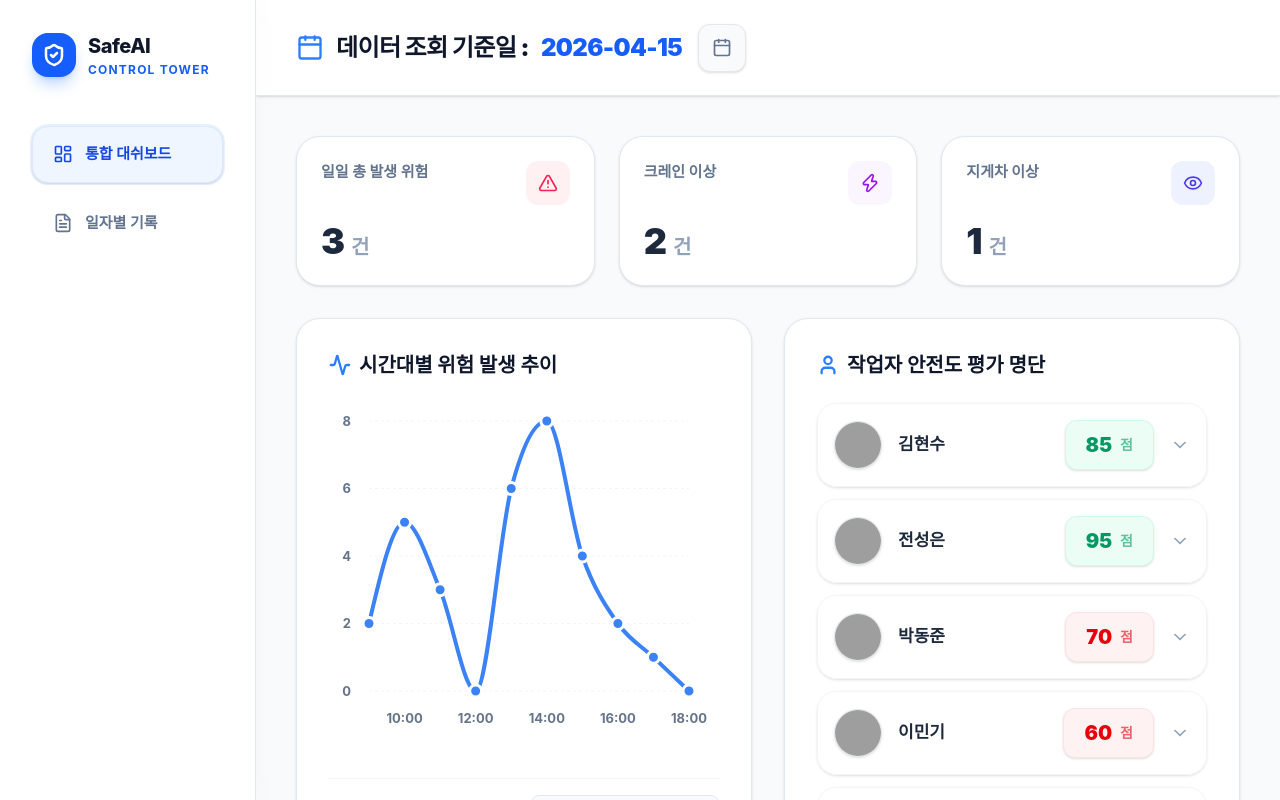
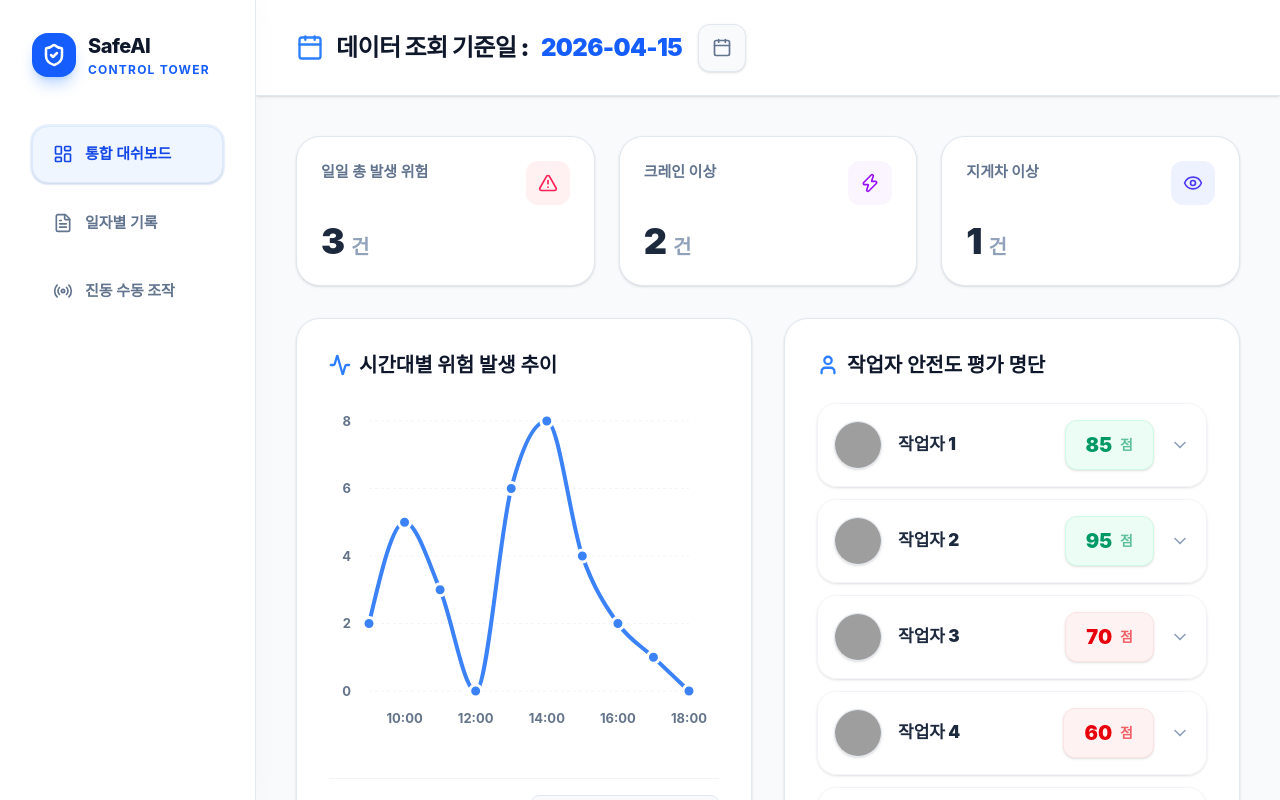
Before and after one commit to chaan32/RPS, a React (Vite) app in the folder frontend/: page / in a window 1280 px wide. Built offline with nearby package versions, Linux system fonts and the light colour scheme; grey boxes are pictures that could not be loaded.

Commit message:
faet:webpage_sam3

```diff
--- a/frontend/src/components/DailyAdminDashboard.tsx
+++ b/frontend/src/components/DailyAdminDashboard.tsx
@@ -34,15 +34,15 @@ const lineChartData = [
 ];
 
 const initialProfiles = [
-  { id: 1, name: "김현수", score: 85, violations: ["크레인 드롭존 침범 1회", "지게차 접근 경고 1회"] },
-  { id: 2, name: "전성은", score: 95, violations: ["지게차 사각지대 진입 1회"] },
-  { id: 3, name: "박동준", score: 70, violations: ["크레인 파단음 구역 이탈 지연 1회", "사각지대 진입 2회"] },
-  { id: 4, name: "이민기", score: 60, violations: ["크레인 작업 반경 내 보행 2회", "교차로 지게차 충돌 경보 1회"] },
-  { id: 5, name: "최수정", score: 100, violations: [] }
+  { id: 1, name: "작업자 1", score: 85, violations: ["크레인 드롭존 침범 1회", "지게차 접근 경고 1회"] },
+  { id: 2, name: "작업자 2", score: 95, violations: ["지게차 사각지대 진입 1회"] },
+  { id: 3, name: "작업자 3", score: 70, violations: ["크레인 파단음 구역 이탈 지연 1회", "사각지대 진입 2회"] },
+  { id: 4, name: "작업자 4", score: 60, violations: ["크레인 작업 반경 내 보행 2회", "교차로 지게차 충돌 경보 1회"] },
+  { id: 5, name: "작업자 5", score: 100, violations: [] }
 ];
 
 export default function DailyAdminDashboard() {
-  const [activeTab, setActiveTab] = useState<'dashboard' | 'records'>('dashboard');
+  const [activeTab, setActiveTab] = useState<'dashboard' | 'records' | 'vibration'>('dashboard');
 
   // === 전역(Global) 상태 및 헤더(Top Panel) 연동 ===
   const [selectedDate, setSelectedDate] = useState(new Date().toISOString().slice(0, 10));
@@ -60,6 +60,11 @@ export default function DailyAdminDashboard() {
   // 아코디언 토글 함수
   const toggleAccordion = (id: number) => {
     setExpandedProfileId(prevId => (prevId === id ? null : id));
+  };
+
+  // 진동 수동 조작 기능 (Mock API 연결용)
+  const handleVibration = (makerId: string, direction: string) => {
+    console.log(`[${makerId}] '${direction}' 진동 신호 전송`);
   };
 
   // PDF 출력 기능 연동
@@ -116,6 +121,15 @@ export default function DailyAdminDashboard() {
                 }`}
             >
               <FileText size={20} /> 일자별 기록
+            </button>
+            <button
+              onClick={() => setActiveTab('vibration')}
+              className={`w-full flex items-center gap-3 px-5 py-4 rounded-2xl text-[15px] font-bold transition-all duration-200 ${activeTab === 'vibration'
+                  ? 'bg-purple-50 text-purple-700 shadow-sm border border-purple-100 ring-2 ring-purple-500/10'
+                  : 'text-slate-500 hover:bg-slate-50 hover:text-slate-900 border border-transparent'
+                }`}
+            >
+              <Radio size={20} /> 진동 수동 조작
             </button>
           </nav>
         </div>
@@ -350,6 +364,57 @@ export default function DailyAdminDashboard() {
             </div>
           )}
 
+          {/* =====================================================
+              페이지 3: 진동 수동 조작 뷰
+              ===================================================== */}
+          {activeTab === 'vibration' && (
+            <div className="max-w-[1400px] mx-auto flex flex-col animate-in fade-in duration-500 mb-10">
+              <div className="bg-white rounded-[2rem] p-10 border border-slate-200 shadow-sm flex flex-col">
+                <div className="mb-8 pb-6 border-b border-slate-100 flex justify-between items-center shrink-0">
+                  <div>
+                    <h3 className="text-2xl font-black text-slate-900 flex items-center gap-3">
+                      <Radio size={28} className="text-purple-600" />
+                      작업자 진동 수동 조작
+                    </h3>
+                    <p className="text-[15px] text-slate-500 mt-2 font-semibold">
+                      각 작업자별 스마트 안전조끼 진동 모터를 수동으로 작동시켜 신호를 전달할 수 있습니다.
+                    </p>
+                  </div>
+                </div>
+
+                <div className="flex flex-col space-y-4">
+                  {[1, 2, 3, 4, 5].map((id) => (
+                    <div key={id} className="flex flex-col md:flex-row md:items-center justify-between p-6 bg-slate-50 hover:bg-slate-100 border border-slate-200 rounded-2xl transition-colors duration-200 group">
+                      <div className="flex items-center gap-5 mb-4 md:mb-0">
+                        <div className="w-12 h-12 bg-white rounded-full flex items-center justify-center shadow-sm border border-slate-200 overflow-hidden shrink-0 group-hover:scale-110 transition-transform">
+                          <Radio size={20} className="text-slate-500 group-hover:text-purple-600 transition-colors" />
+                        </div>
+                        <div>
+                          <h4 className="text-lg font-black text-slate-800 tracking-tight">작업자 {id}</h4>
+                          <p className="text-[14px] font-bold text-slate-500 mt-0.5">
+                            상태: <span className="text-emerald-500">정상 (Connected)</span>
+                          </p>
+                        </div>
+                      </div>
+
+                      <div className="flex items-center gap-3">
+                        {['왼쪽', '오른쪽', '등', '전부'].map((dir) => (
+                          <button
+                            key={dir}
+                            onClick={() => handleVibration(`작업자 ${id}`, dir)}
+                            className="px-5 py-3 min-w-[80px] rounded-xl text-[15px] font-bold text-slate-700 bg-white border border-slate-300 shadow-sm hover:text-white hover:bg-purple-600 hover:border-purple-600 hover:shadow-lg hover:shadow-purple-500/30 active:scale-95 active:bg-purple-700 transition-all duration-200"
+                          >
+                            {dir}
+                          </button>
+                        ))}
+                      </div>
+                    </div>
+                  ))}
+                </div>
+              </div>
+            </div>
+          )}
+
         </main>
       </div>
     </div>
```
